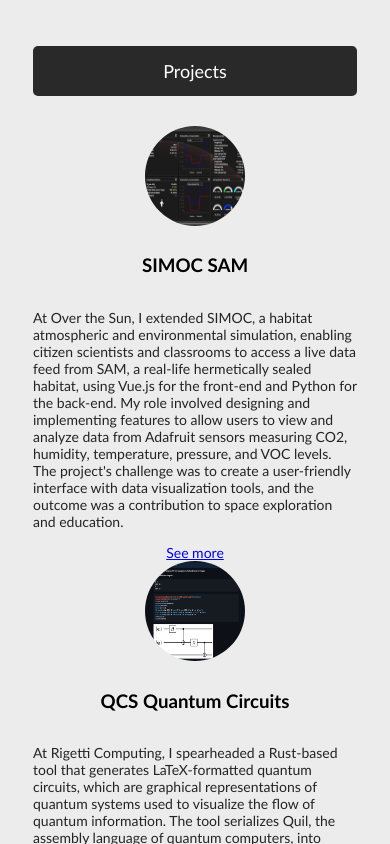
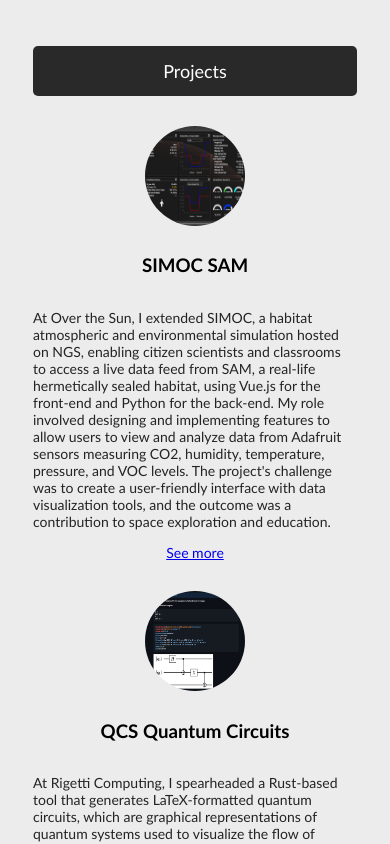
Before and after one commit to hiyaryan/ryanmeneses, a Nuxt app: page / in a window 390 px wide. Shown: the part 1500-2344 px from the top of the page. Built offline with nearby package versions, Linux system fonts and the light colour scheme.

Commit message:
Fix typos and add bottom margin to small screen.

```diff
--- a/pages/index.vue
+++ b/pages/index.vue
@@ -67,7 +67,7 @@
         {
           name: 'SIMOC SAM',
           thumbnail: 'project-1-thumbnail.png',
-          description: ["At Over the Sun, I extended SIMOC, a habitat atmospheric and environmental simulation, enabling citizen scientists and classrooms to access a live data feed from SAM, a real-life hermetically sealed habitat, using Vue.js for the front-end and Python for the back-end. My role involved designing and implementing features to allow users to view and analyze data from Adafruit sensors measuring CO2, humidity, temperature, pressure, and VOC levels. The project's challenge was to create a user-friendly interface with data visualization tools, and the outcome was a contribution to space exploration and education."],
+          description: ["At Over the Sun, I extended SIMOC, a habitat atmospheric and environmental simulation hosted on NGS, enabling citizen scientists and classrooms to access a live data feed from SAM, a real-life hermetically sealed habitat, using Vue.js for the front-end and Python for the back-end. My role involved designing and implementing features to allow users to view and analyze data from Adafruit sensors measuring CO2, humidity, temperature, pressure, and VOC levels. The project's challenge was to create a user-friendly interface with data visualization tools, and the outcome was a contribution to space exploration and education."],
           ref: 'https://github.com/overthesun',
         },
         {
@@ -79,7 +79,7 @@
         {
           name: 'My Website',
           thumbnail: 'project-3-thumbnail.png',
-          description: ["I'm currently building my portfolio website using Vue.js and Nuxt.js, and I'm excited to share my journey with you. One of the reasons I decided to build this website publicly is that I wanted to showcase my skills and progress as a software engineer. By building this website in public, I'm able to share my coding process, learn from feedback, and connect with other developers. A new challenge I'm facing is building a webiste layout, style, and user experience. Overall, I'm proud of what I've accomplished so far, and I'm looking forward to sharing more updates on this project as I continue to develop and improve my skills."],
+          description: ["I'm currently building my portfolio website using Vue.js and Nuxt.js, and I'm excited to share my journey with you. One of the reasons I decided to build this website publicly is that I wanted to showcase my skills and progress as a software engineer. By building this website in public, I'm able to share my coding process, learn from feedback, and connect with other developers. A new challenge I'm facing is building a website layout, style, and user experience. Overall, I'm proud of what I've accomplished so far, and I'm looking forward to sharing more updates on this project as I continue to develop and improve my skills."],
           ref: 'https://github.com/hiyaryan/ryanmeneses',
         }
       ],
@@ -188,6 +188,7 @@
     display: flex;
     flex-direction: column;
     align-items: center;
+    margin-bottom: 30px;
   }
 }
 
```
